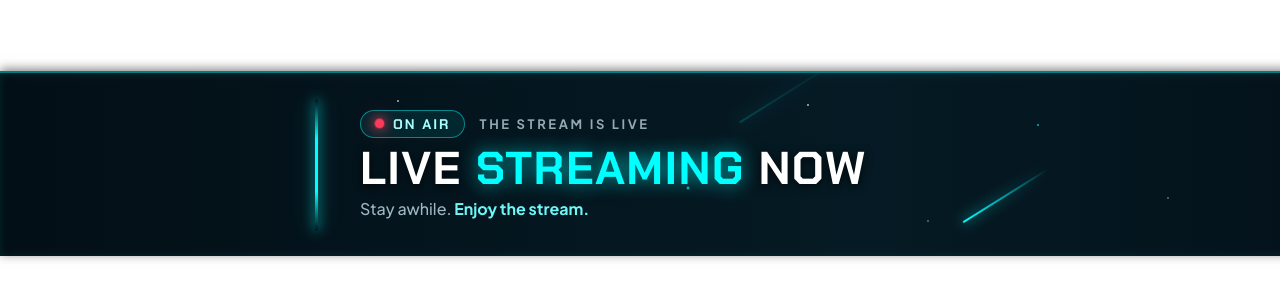
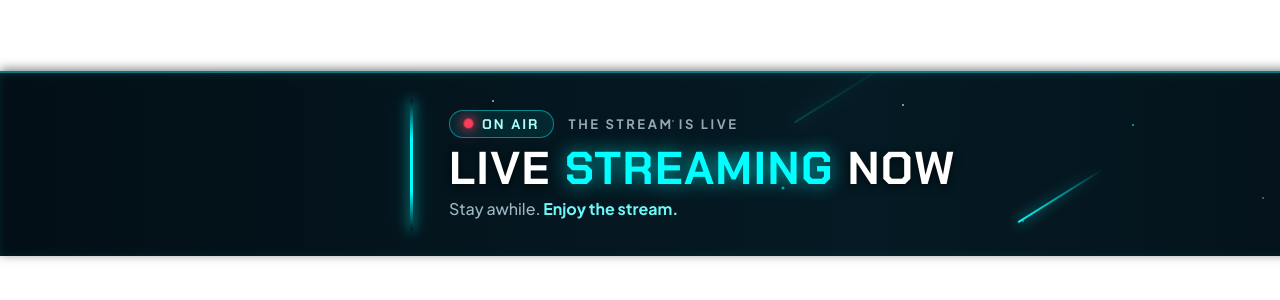
Before and after one commit to rips13/OBS-Bottom-Overlay-Rips, a plain HTML site: page index.html in a window 1280 px wide. Shown: the part 544-844 px from the top of the page. Drawn offline with Linux system fonts and the light colour scheme.

Commit message:
Update index.html

```diff
--- a/index.html
+++ b/index.html
@@ -99,7 +99,7 @@
         top: 0;
         right: 0;
         bottom: 0;
-        left: 318px;
+        left: 413px;
         pointer-events: none;
         z-index: 0;
         overflow: hidden;
@@ -135,27 +135,28 @@
 
       .meteor-1 {
         top: 12px;
-        left: 420px;
+        left: 380px;
         width: 120px;
         animation: meteor 4.5s linear infinite 0.4s;
       }
 
       .meteor-2 {
         top: 8px;
-        left: 820px;
+        left: 780px;
         width: 100px;
         animation: meteor 5.4s linear infinite 2.1s;
       }
 
       .meteor-3 {
         top: 18px;
-        left: 1220px;
+        left: 1180px;
         width: 110px;
         animation: meteor 4.8s linear infinite 3.5s;
       }
 
+      /* Ruang Facecam diperlebar menjadi 410px */
       .facecam-space {
-        width: 315px;
+        width: 410px;
         height: 100%;
         flex-shrink: 0;
       }
@@ -165,7 +166,7 @@
         z-index: 2;
         width: 3px;
         height: 132px;
-        margin-right: 42px;
+        margin-right: 36px;
         flex-shrink: 0;
         border-radius: 999px;
         background: linear-gradient(
```
